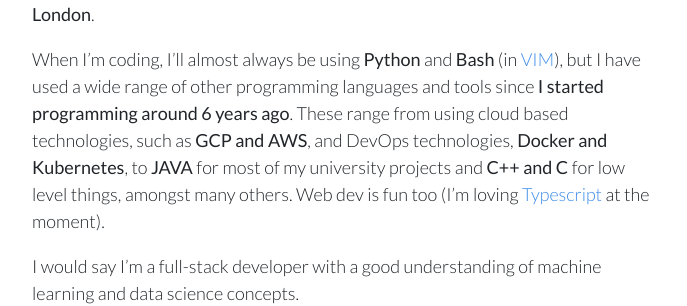
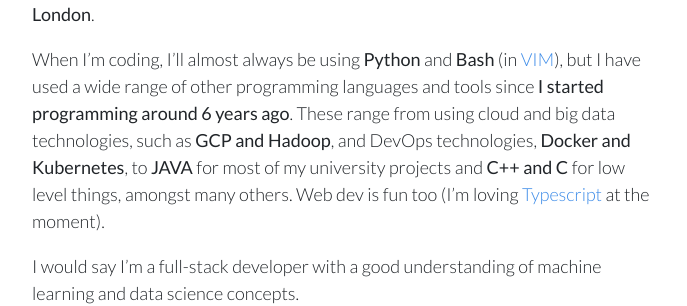
Before and after one commit to RajatRasal/rajatrasal.github.io, a Jekyll site: the page built from about.md, in a window 1280 px wide. Shown: the part 248-554 px from the top of the page, without its empty margins (296-983 px from the left). Built offline with Jekyll 4.4.1, drawn with Linux system fonts in a browser that asks for light colours.

Commit message:
Changes to about.md

```diff
--- a/about.md
+++ b/about.md
@@ -5,7 +5,7 @@ title: About
 ### > `whoami`
 I am a 2nd year student currently studying **Computing at Imperial College London**.
 
-When I'm coding, I'll almost always be using **Python** and **Bash** (in <a class="inline-links" href="https://github.com/RajatRasal/vimrc">VIM</a>), but I have used a wide range of other programming languages and tools since **I started programming around 6 years ago**. These range from using cloud based technologies, such as **GCP and AWS**, and DevOps technologies, **Docker and Kubernetes**, to **JAVA** for most of my university projects and **C++ and C** for low level things, amongst many others. Web dev is fun too (I'm loving <a class="inline-links" href="https://medium.com/javascript-scene/the-typescript-tax-132ff4cb175b">Typescript</a> at the moment).
+When I'm coding, I'll almost always be using **Python** and **Bash** (in <a class="inline-links" href="https://github.com/RajatRasal/vimrc">VIM</a>), but I have used a wide range of other programming languages and tools since **I started programming around 6 years ago**. These range from using cloud and big data technologies, such as **GCP and Hadoop**, and DevOps technologies, **Docker and Kubernetes**, to **JAVA** for most of my university projects and **C++ and C** for low level things, amongst many others. Web dev is fun too (I'm loving <a class="inline-links" href="https://medium.com/javascript-scene/the-typescript-tax-132ff4cb175b">Typescript</a> at the moment).
 
 I would say I'm a full-stack developer with a good understanding of machine learning and data science concepts.
 
```
